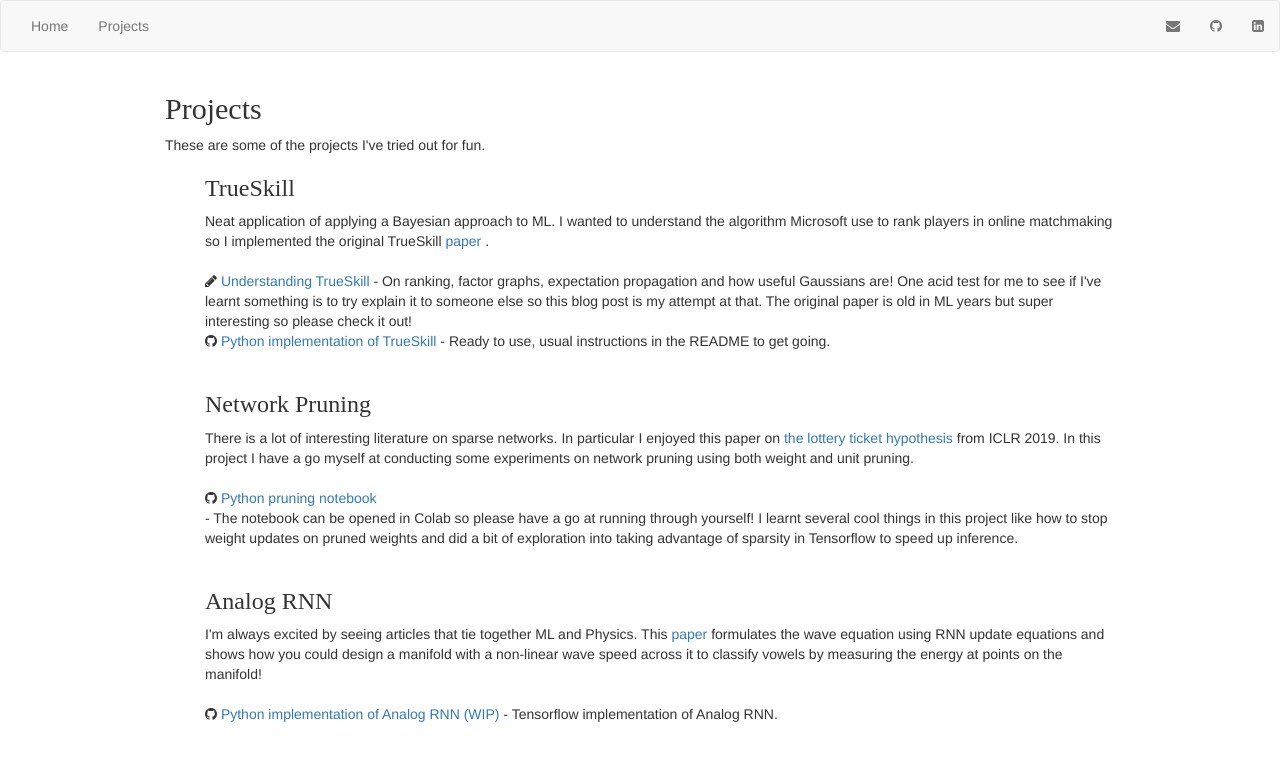
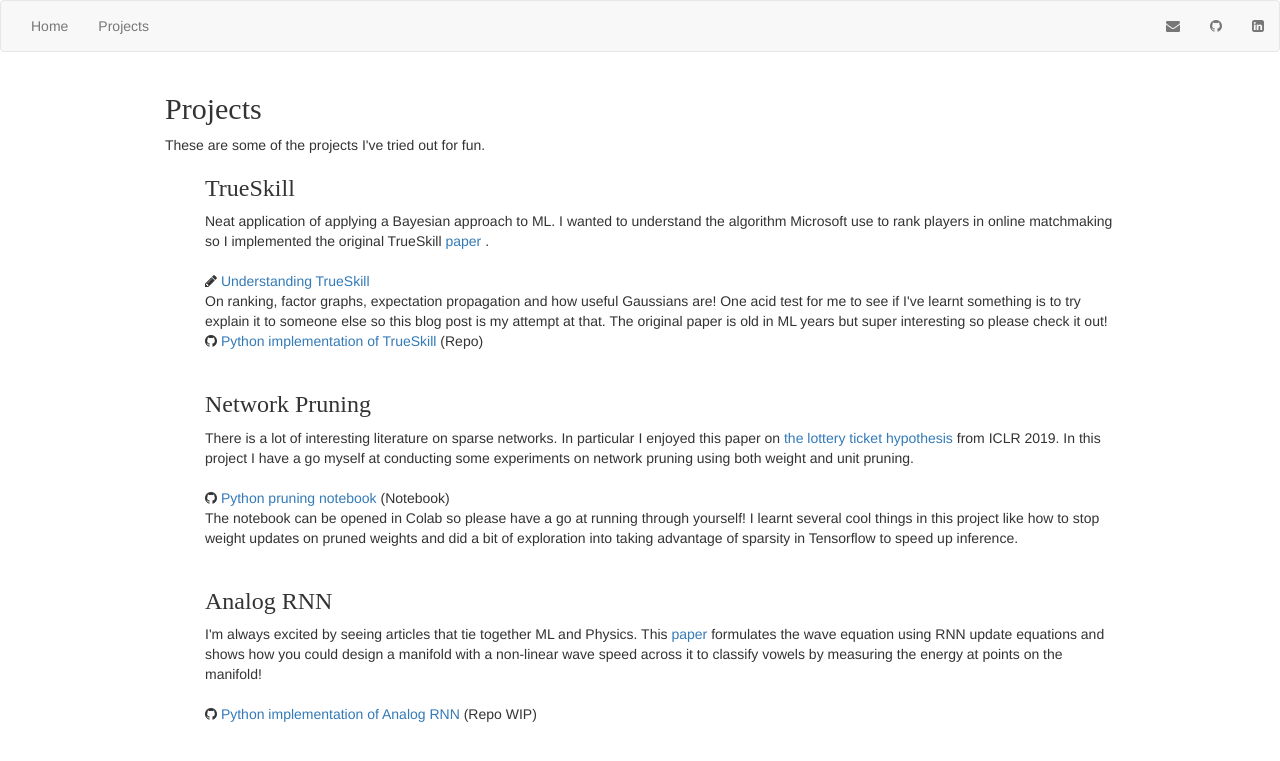
Before and after one commit to Nush395/Nush395.github.io, a Jekyll site: the page built from projects/index.html, in a window 1280 px wide. Shown: the top 761 px of the page. Built offline with Jekyll 4.4.1, drawn with Linux system fonts in a browser that asks for light colours.

Commit message:
Projects format change

```diff
--- a/projects/index.html
+++ b/projects/index.html
@@ -23,14 +23,17 @@ title: Projects
 			<i class="fa fa-pencil"></i>
 			<a href="https://nush395.github.io/2020/06/06/true-skill.html" title="Understanding TrueSkill">
 			Understanding TrueSkill
-			</a> - On ranking, factor graphs, expectation propagation and how useful Gaussians are! One acid test for me
+			</a>
+			<br>
+			On ranking, factor graphs, expectation propagation and how useful Gaussians are! One acid test for me
 			to see if I've learnt something is to try explain it to someone else so this blog post is my attempt at
 			that. The original paper is old in ML years but super interesting so please check it out!
 			<br>
 			<i class="fa fa-github"></i>
 			<a href="https://github.com/Nush395/TrueSkill">
 				Python implementation of TrueSkill
-			</a> - Ready to use, usual instructions in the README to get going.
+			</a>
+			(Repo)
 		</li>
 		<br>
 		<li>
@@ -42,8 +45,9 @@ title: Projects
 			<br>
 			<i class="fa fa-github"></i>
 			<a href="https://github.com/Nush395/pruning/blob/master/network_pruning.ipynb">Python pruning notebook</a>
+			(Notebook)
 			<br>
-			- The notebook can be opened in Colab so please have a go at running through yourself! I learnt several cool
+			The notebook can be opened in Colab so please have a go at running through yourself! I learnt several cool
 			things in this project like how to stop weight updates on pruned weights and did a bit of exploration into
 			taking advantage of sparsity in Tensorflow to speed up inference.
 		</li>
@@ -61,8 +65,8 @@ title: Projects
 		<br><br>
 		<i class="fa fa-github"></i>
 		<a href="https://github.com/Nush395/analog-rnn">
-			Python implementation of Analog RNN  (WIP)
-		</a> - Tensorflow implementation of Analog RNN.
+			Python implementation of Analog RNN
+		</a>  (Repo WIP)
 		</li>
 			<!--{% endfor %}-->
 	</ul>
```
